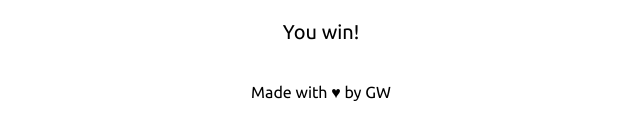
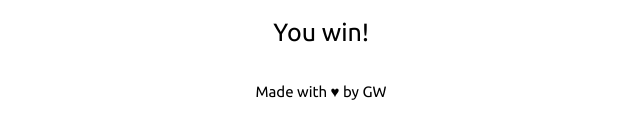
Before and after one commit to glwjr/tic-tac-toe, a plain HTML site: page index.html in a window 1280 px wide. Shown: the part 470-610 px from the top of the page, 319-959 px from the left. Drawn offline with Linux system fonts and the light colour scheme.

Commit message:
Font changes

```diff
--- a/style.css
+++ b/style.css
@@ -15,7 +15,6 @@ html {
 body {
   font-family: 'Ubuntu', sans-serif;
   box-sizing: border-box;
-  font-size: 1.6rem;
 }
 
 #content {
@@ -54,7 +53,7 @@ body {
   height: 5rem;
   line-height: 5rem;
   text-align: center;
-  font-size: 2rem;
+  font-size: 2.5rem;
 }
 
 #footer {
@@ -63,4 +62,5 @@ body {
   height: 5rem;
   line-height: 5rem;
   text-align: center;
+  font-size: 1.5rem;
 }
```
